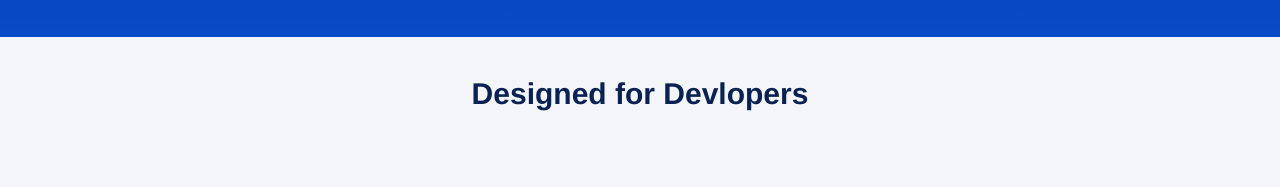
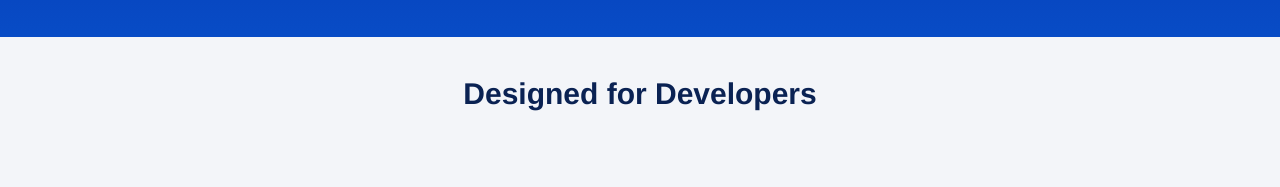
Before and after one commit to MauriPiace92/html-css-digitalocean, a plain HTML site: page index.html in a window 1280 px wide. Shown: the part 2765-2952 px from the top of the page. Drawn offline with nearby package versions, Linux system fonts and the light colour scheme.

Commit message:
Piccola correzione, esercizio FINITO

```diff
--- a/index.html
+++ b/index.html
@@ -738,7 +738,7 @@
 
             <div class="container">
 
-                <h2>Designed for Devlopers</h2>
+                <h2>Designed for Developers</h2>
 
                 <div class="wrapper-slider">
 
```
